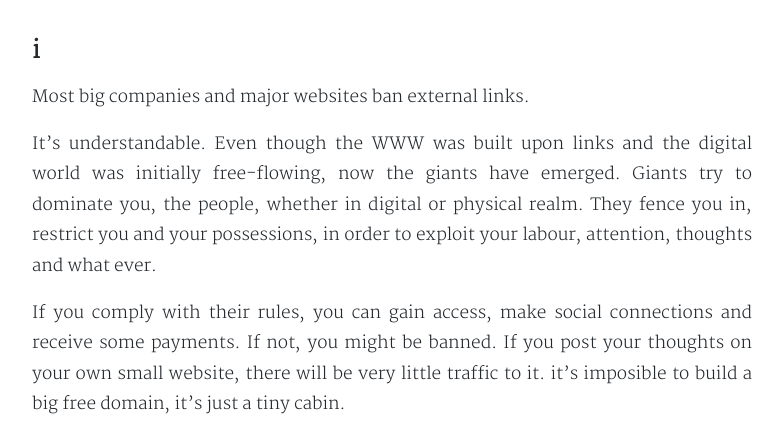
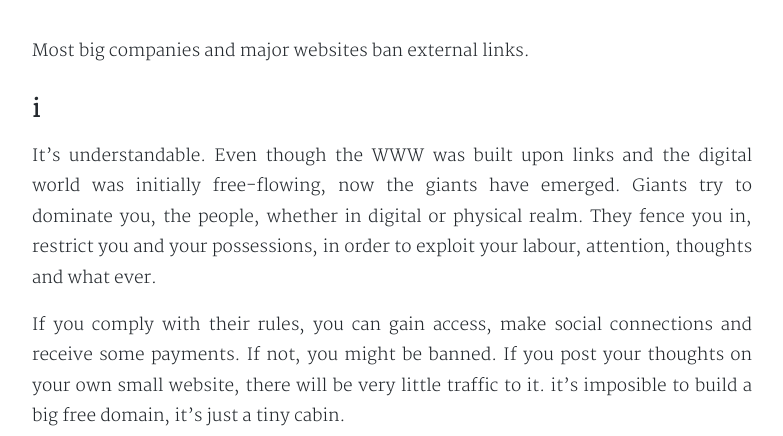
Before and after one commit to hwh008/hwh008.github.io, a Jekyll site: the page built from _posts/idea/2024-12-17-big-ban-links.md, in a window 1280 px wide and 900 px high, cut to the strip 464-900 px from the top of the window. Shown: the whole strip, without its empty margins (248-1031 px from the left). Built offline with Jekyll 4.4.1, drawn with Linux system fonts in a browser that asks for light colours; nearby versions of some CDN libraries; comment, search, counter and statistics services are not loaded; a style sheet for code colours, icons or effects is not loaded.

```diff
--- a/_posts/idea/2024-12-17-big-ban-links.md
+++ b/_posts/idea/2024-12-17-big-ban-links.md
@@ -7,10 +7,9 @@ cover: 'https://loremflickr.com/320/100/bigtech'
 tags: tech
 ---
 
+Most big companies and major websites ban external links.
 
 ## i
-
-Most big companies and major websites ban external links.
 
 It's understandable. Even though the WWW was built upon links and the digital world was initially free-flowing, now the giants have emerged. Giants try to dominate you, the people,  whether in digital or physical realm. They fence you in, restrict you and your possessions, in order to exploit your labour, attention, thoughts and what ever.
 
```
